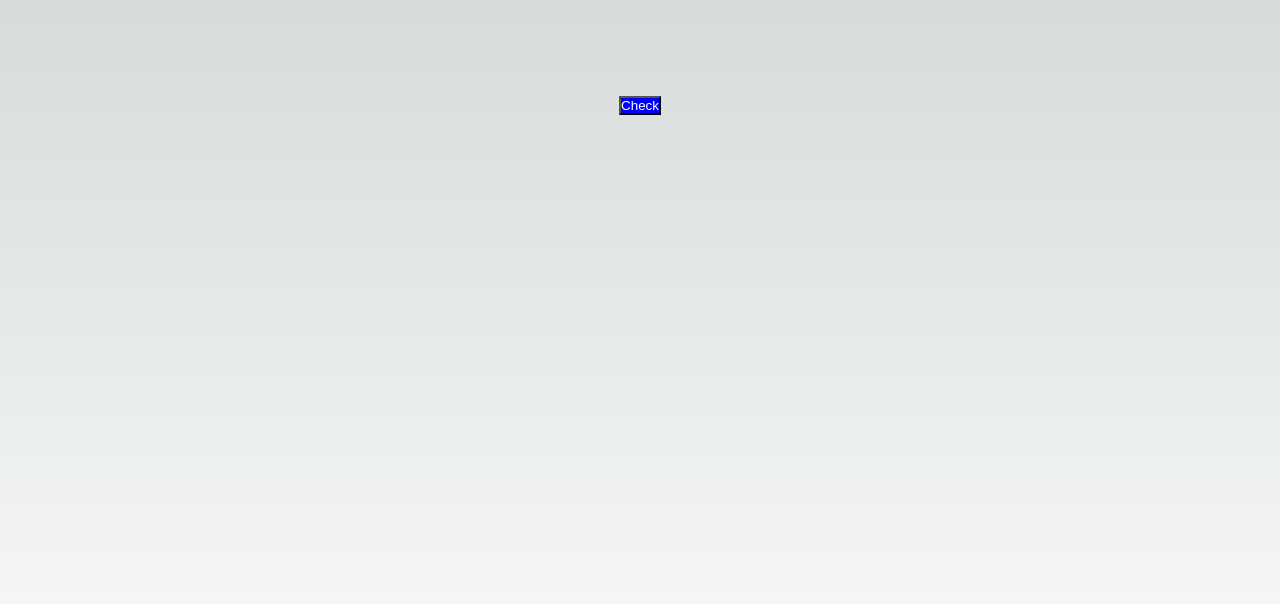
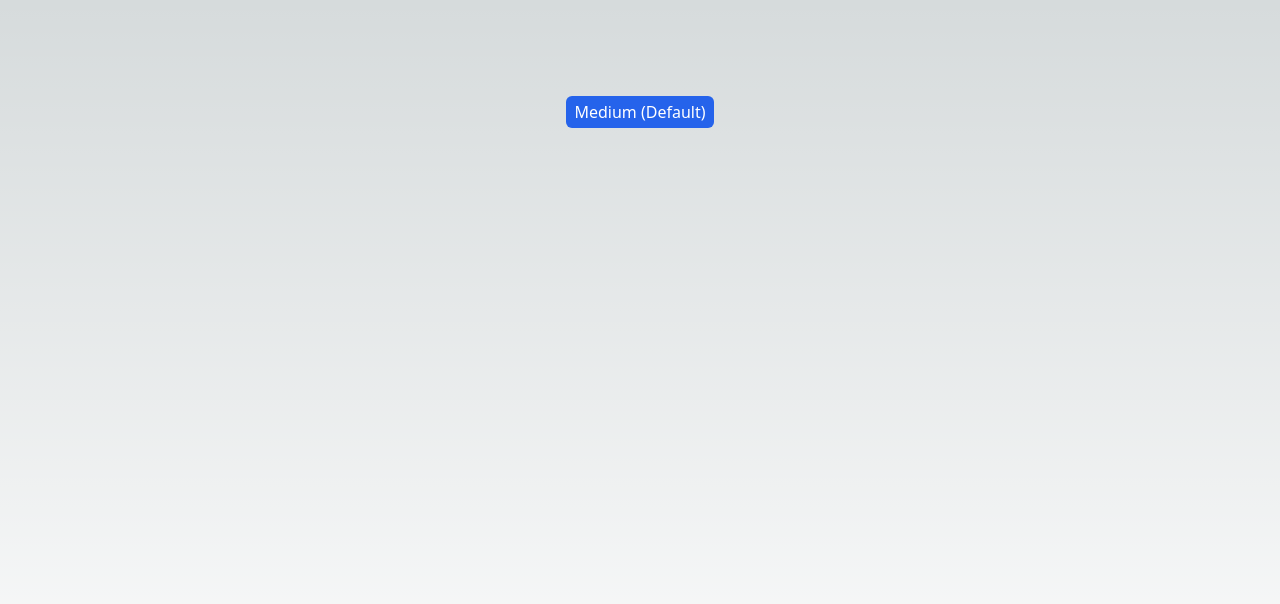
Before and after one commit to anhcaoh/diva, a Next.js app: page / in a window 1280 px wide. Shown: the top 604 px of the page. Built offline with nearby package versions, Linux system fonts and the light colour scheme.

Commit message:
style: :art: apply style to button

```diff
--- a/package.json
+++ b/package.json
@@ -18,11 +18,14 @@
     "react": "18.2.0",
     "react-dom": "18.2.0",
     "sass": "^1.62.1",
+    "tailwindcss": "^3.3.2",
     "typescript": "5.0.4"
   },
   "devDependencies": {
     "@commitlint/cli": "^17.6.1",
     "@commitlint/config-conventional": "^17.6.1",
-    "husky": "^8.0.3"
+    "autoprefixer": "^10.4.14",
+    "husky": "^8.0.3",
+    "postcss": "^8.4.23"
   }
 }
--- /dev/null
+++ b/postcss.config.js
@@ -0,0 +1,6 @@
+module.exports = {
+  plugins: {
+    tailwindcss: {},
+    autoprefixer: {},
+  },
+}
--- a/src/app/components/Button/Button.module.scss
+++ b/src/app/components/Button/Button.module.scss
@@ -1,4 +1,4 @@
 .button {
-  background-color: blue;
-  color: white
+// custom css
+color: initial;
 }
--- a/src/app/components/Button/Button.tsx
+++ b/src/app/components/Button/Button.tsx
@@ -3,6 +3,7 @@ import { ReactNode } from "react";
 type ButtonAttrs = React.HTMLAttributes<HTMLButtonElement>;
 export interface IButton extends ButtonAttrs {
   children?: ReactNode;
+  size?: 'sm' | 'md' | 'lg'
 }
 const Button = ({ children, ...rest }: IButton) => {
   return (
--- a/src/app/components/Button/index.ts
+++ b/src/app/components/Button/index.ts
@@ -1,4 +1,3 @@
 import ButtonStyled from './styled';
-
 export * from './Button';
 export default ButtonStyled;
--- a/src/app/components/Button/styled.tsx
+++ b/src/app/components/Button/styled.tsx
@@ -1,7 +1,22 @@
 import Button, { IButton } from "./Button";
-import styles from "./Button.module.scss";
+// import styles from "./Button.module.scss";
 // TODO: also can implement styled-components css-in-JS
-const ButtonStyled = (props: IButton) => {
-  return <Button className={styles.button} {...props} />;
+const ButtonStyled = ({ size = "md", className, ...rest }: IButton) => {
+  return (
+    <Button
+      className={[
+        "bg-blue-600 hover:bg-blue-500 focus:bg-blue-500 text-white font-medium",
+        size === "lg"
+          ? "py-1 px-3 rounded-md text-lg"
+          : size === "sm"
+          ? "px-1 rounded-sm text-sm"
+          : "py-1 px-2 rounded-md",
+        className ?? "",
+      ]
+        .join(" ")
+        .trim()}
+      {...rest}
+    />
+  );
 };
 export default ButtonStyled;
--- a/src/app/features/PlanningDiva.tsx
+++ b/src/app/features/PlanningDiva.tsx
@@ -3,7 +3,7 @@ import Button from "../components/Button";
 const PlanningDiva = () => {
   return (
     <>
-      <Button>Check</Button>
+      <Button>Medium (Default)</Button>
     </>
   );
 };
--- a/src/app/globals.css
+++ b/src/app/globals.css
@@ -1,3 +1,7 @@
+@tailwind base;
+@tailwind components;
+@tailwind utilities;
+
 :root {
   --max-width: 1100px;
   --border-radius: 12px;
--- a/tailwind.config.js
+++ b/tailwind.config.js
@@ -1,8 +1,14 @@
 /** @type {import('tailwindcss').Config} */
+const defaultTheme = require("tailwindcss/defaultTheme");
+
 module.exports = {
-  content: ["./src/**/*.{js, jsx, ts, tsx}"],
+  content: ["./src/**/*.{js,ts,jsx,tsx,mdx}", "./app/**/*.{js, jsx, ts, tsx}"],
   theme: {
-    extend: {},
+    fontFamily: {
+      sans: ["Inter var", ...defaultTheme.fontFamily.sans],
+    },
+    extend: {
+    },
   },
   plugins: [],
 };
```
Also changed, not shown: 1 other file (tests, documents, lock files or other folders).
